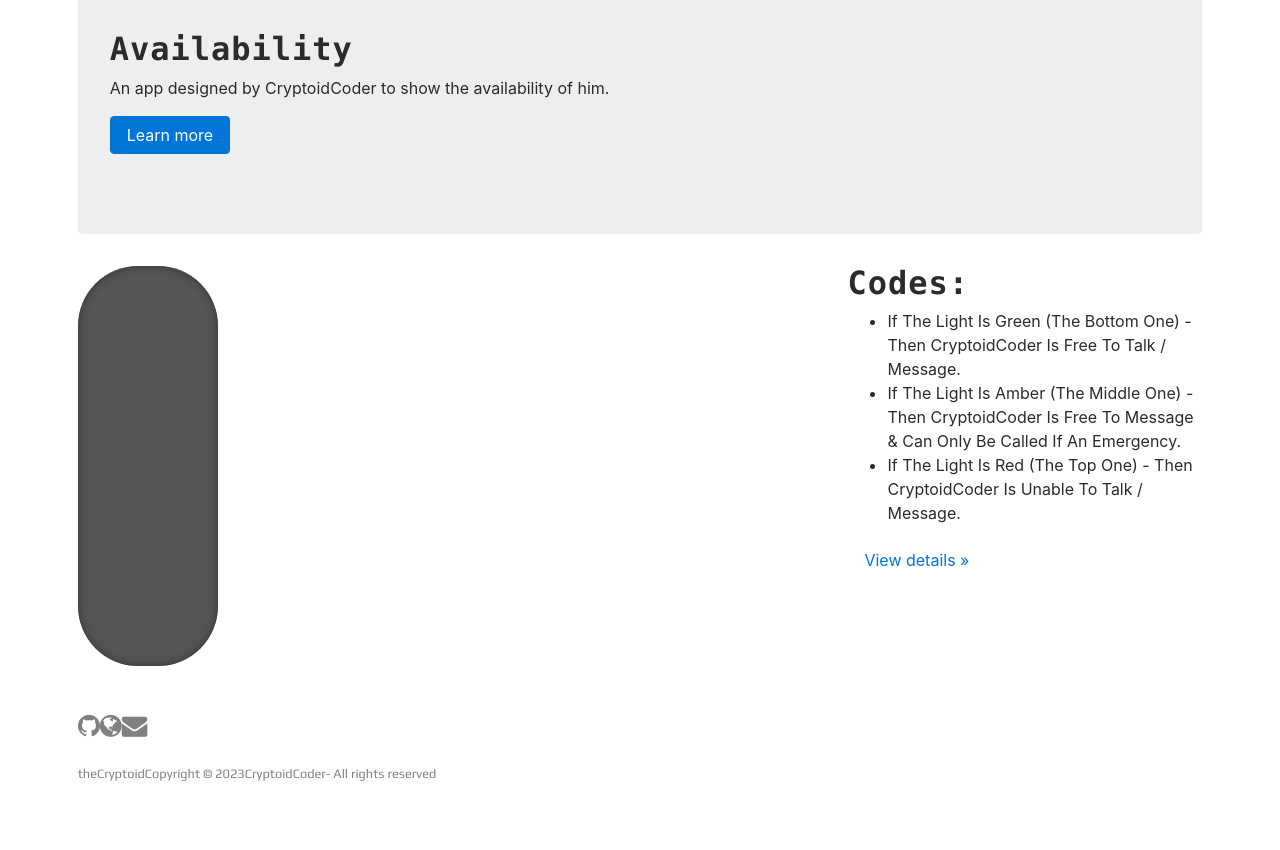
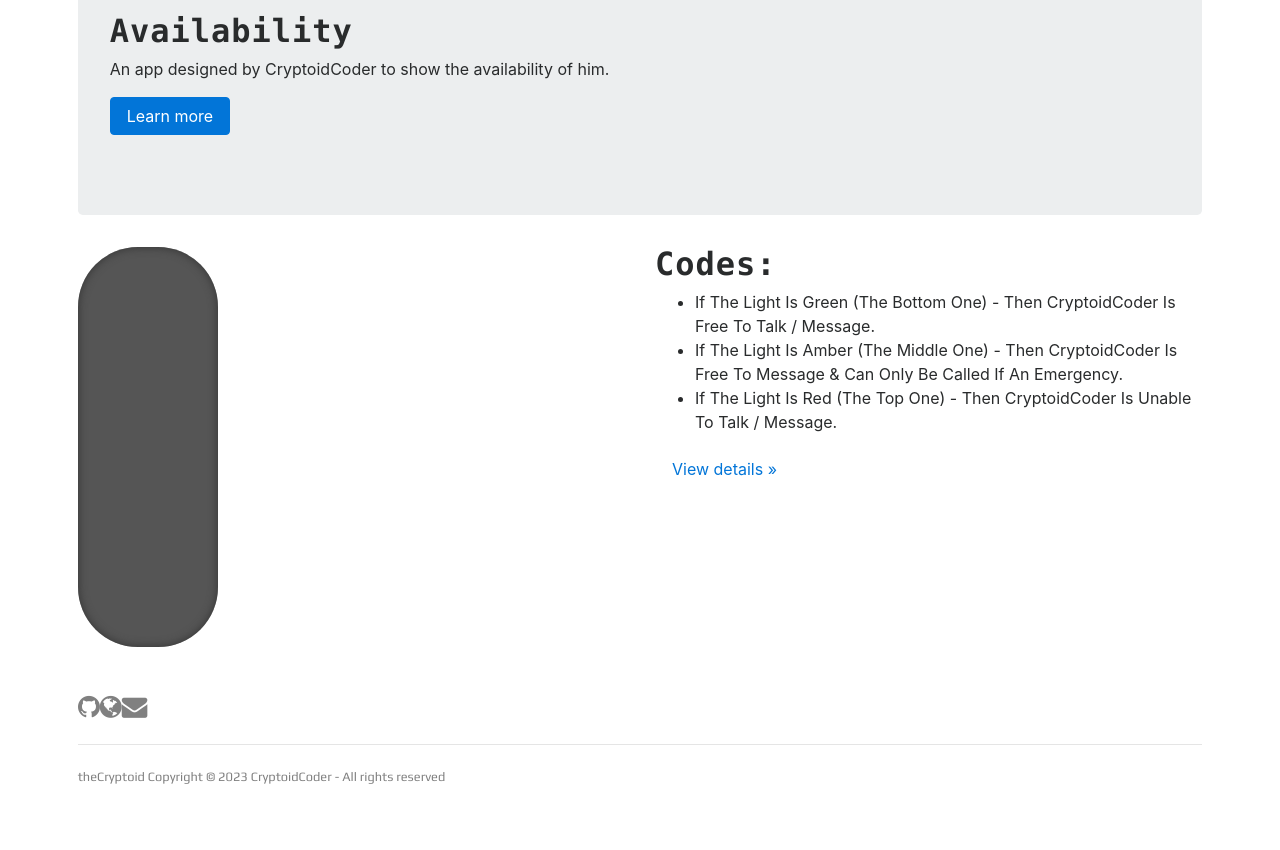
Before and after one commit to CryptoidCoder/Availability, a Flask app: template templates/index.html in a window 1280 px wide. Before the commit the page ends 781 px from the top, so only its background shows below. Run offline with Flask 2, Linux system fonts and the light colour scheme; the template is opened without the code that fills it, so the values that code supplies are empty; parts of the project's set-up code (start-up, migrations or seed data) failed here and were passed over; some libraries are stand-ins or nearby versions.

Commit message:
Updated Spacing And Format

```diff
--- a/static/css/style.css
+++ b/static/css/style.css
@@ -34,7 +34,7 @@
     box-shadow: 0 0 20px #f00;
 }
 
-.yellow {
+.amber {
     top: 140px;
     background-color: #ff0;
     box-shadow: 0 0 20px #ff0;
--- a/templates/index.html
+++ b/templates/index.html
@@ -34,12 +34,12 @@
 				</p>
 			</div>
 			<div class="row">
-				<div class="col-md-8">
+				<div class="col-md-6">
 					<div class="traffic-light">
 						<div class="{{ light_colour }} light"></div>
 					</div>
 				</div>
-				<div class="col-md-4">
+				<div class="col-md-6">
 					<h2>
 						Codes:
 					</h2>
@@ -66,8 +66,12 @@
 				<a href="mailto:contact@coding.thecryptoid.co.uk"><i class="fa fa-envelope"></i></a>
 			</div>
 
+			<hr>
+
 			<div class="row">
-				<a href="https://thecryptoid.co.uk">theCryptoid  </a> Copyright © 2023 <a href = "https://coding.thecryptoid.co.uk"> CryptoidCoder </a> - All rights reserved
+				<p>
+					<a href="https://thecryptoid.co.uk">theCryptoid</a> Copyright © 2023 <a href="https://coding.thecryptoid.co.uk"> CryptoidCoder </a> - All rights reserved
+				</p>
 			</div>
 		</div>
 		</footer>
```
